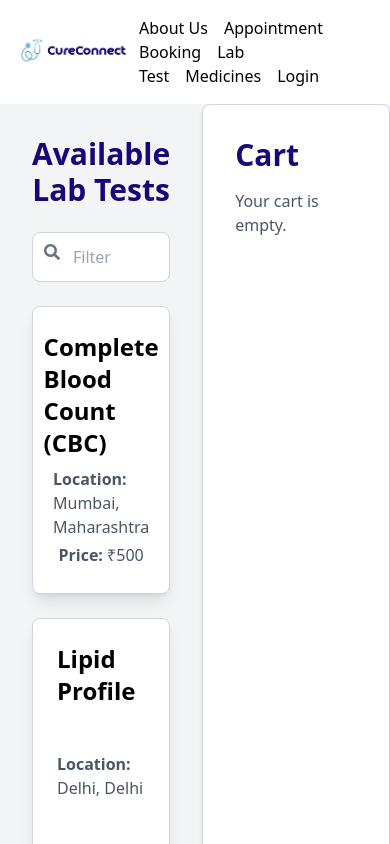
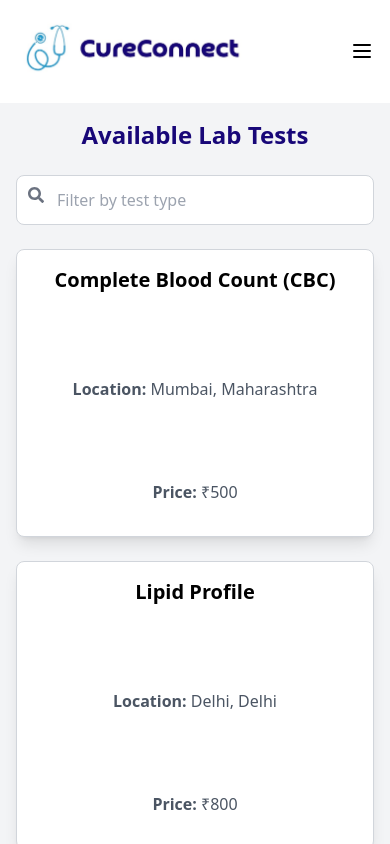
Before and after one commit to soniya-malviy/CureConnectFrontend, a React (Create React App) app: page /labTest in a window 390 px wide. Shown: the top 844 px of the page. Built offline with nearby package versions, Linux system fonts and the light colour scheme.

Commit message:
make responsive

```diff
--- a/src/Components/Header.js
+++ b/src/Components/Header.js
@@ -1,35 +1,58 @@
+import React, { useState } from 'react';
 import { NavLink, Outlet } from 'react-router-dom';
 import LOGO from '../assets/LOGO.jpeg';
 
 const Header = () => {
+    const [isMenuOpen, setIsMenuOpen] = useState(false);
+
+    const toggleMenu = () => {
+        setIsMenuOpen(!isMenuOpen);
+    };
+
     return (
         <>
-            <header
-                className="bg-white text-black py-4 shadow-lg"
-
-            >
+            <header className="bg-white text-black py-4 shadow-lg">
                 <div className="container mx-auto flex items-center justify-between px-4">
+                    {/* Logo */}
                     <NavLink to="/about" className="flex items-center">
                         <img
                             src={LOGO}
                             alt="website-logo"
-                            className="h-15 w-[250px] mr-0"
+                            className="h-15 w-[250px] lg:w-[150px] object-cover"
                         />
                     </NavLink>
-                    <nav className="space-x-4">
-                        <NavLink to="/about" className="text-black hover:text-theme-color">
+
+                    {/* Mobile Menu Button */}
+                    <button
+                        className="lg:hidden flex items-center text-black focus:outline-none"
+                        onClick={toggleMenu}
+                    >
+                        <svg
+                            xmlns="http://www.w3.org/2000/svg"
+                            className="w-6 h-6"
+                            fill="none"
+                            viewBox="0 0 24 24"
+                            stroke="currentColor"
+                        >
+                            <path strokeLinecap="round" strokeLinejoin="round" strokeWidth="2" d="M4 6h16M4 12h16M4 18h16" />
+                        </svg>
+                    </button>
+
+                    {/* Navigation Links */}
+                    <nav className={`lg:flex lg:items-center lg:space-x-4 ${isMenuOpen ? 'block' : 'hidden lg:block'}`}>
+                        <NavLink to="/about" className="block py-2 px-4 text-black hover:text-theme-color">
                             About Us
                         </NavLink>
-                        <NavLink to="/appointment" className="text-black hover:text-theme-color">
+                        <NavLink to="/appointment" className="block py-2 px-4 text-black hover:text-theme-color">
                             Appointment Booking
                         </NavLink>
-                        <NavLink to="/labtest" className="text-black hover:text-theme-color">
+                        <NavLink to="/labtest" className="block py-2 px-4 text-black hover:text-theme-color">
                             Lab Test
                         </NavLink>
-                        <NavLink to="/medicines" className="text-black hover:text-theme-color">
+                        <NavLink to="/medicines" className="block py-2 px-4 text-black hover:text-theme-color">
                             Medicines
                         </NavLink>
-                        <NavLink to="/login" className="text-black hover:text-theme-color">
+                        <NavLink to="/login" className="block py-2 px-4 text-black hover:text-theme-color">
                             Login
                         </NavLink>
                     </nav>
--- a/src/Components/LabTest.js
+++ b/src/Components/LabTest.js
@@ -26,12 +26,12 @@ const LabTest = () => {
     );
 
     return (
-        <div className="flex min-h-screen bg-gray-100">
+        <div className="flex flex-col lg:flex-row min-h-screen bg-gray-100">
             {/* Lab Tests Section */}
-            <div className="flex-1 p-8">
-                <h2 className="text-3xl font-bold mb-6 text-center text-theme-dark-blue">Available Lab Tests</h2>
+            <div className="flex-1 p-4 lg:p-8">
+                <h2 className="text-2xl lg:text-3xl font-bold mb-6 text-center text-theme-dark-blue">Available Lab Tests</h2>
                 <div className="mb-6 flex justify-center">
-                    <div className="relative w-full max-w-lg">
+                    <div className="relative w-full max-w-md lg:max-w-lg">
                         <input
                             type="text"
                             placeholder="Filter by test type"
@@ -50,7 +50,7 @@ const LabTest = () => {
                         )}
                     </div>
                 </div>
-                <div className="grid grid-cols-1 sm:grid-cols-2 md:grid-cols-3 gap-6">
+                <div className="grid grid-cols-1 sm:grid-cols-2 md:grid-cols-3 lg:grid-cols-4 gap-6">
                     {filteredTests.map((test, index) => (
                         <div
                             key={test.test_id}
@@ -62,8 +62,8 @@ const LabTest = () => {
                             >
                                 <div className="flip-card-inner w-full h-full transition-transform duration-600 transform-style-preserve-3d">
                                     {/* Front Side */}
-                                    <div className="flip-card-front bg-white shadow-lg rounded-lg p-6 border border-gray-300 flex flex-col items-center justify-between">
-                                        <h3 className="text-2xl font-semibold mb-2">{test.test_type}</h3>
+                                    <div className="flip-card-front bg-white shadow-lg rounded-lg p-4 border border-gray-300 flex flex-col items-center justify-between">
+                                        <h3 className="text-xl lg:text-2xl font-semibold mb-2">{test.test_type}</h3>
                                         <p className="text-gray-600 mb-1"><strong>Location:</strong> {test.location}</p>
                                         <p className="text-gray-600 mb-4"><strong>Price:</strong> ₹{test.price}</p>
                                         {/*<button*/}
@@ -77,8 +77,8 @@ const LabTest = () => {
                                         {/*</button>*/}
                                     </div>
                                     {/* Back Side */}
-                                    <div className="flip-card-back bg-gray-100 shadow-lg rounded-lg p-6 border border-gray-300 flex flex-col items-center justify-center text-center">
-                                        <h3 className="text-xl font-semibold mb-2">{test.test_type}</h3>
+                                    <div className="flip-card-back bg-gray-100 shadow-lg rounded-lg p-4 border border-gray-300 flex flex-col items-center justify-center text-center">
+                                        <h3 className="text-xl lg:text-2xl font-semibold mb-2">{test.test_type}</h3>
                                         <p className="text-gray-600 mb-2"><strong>Organ:</strong> {test.organ}</p>
                                         <p className="text-gray-600 mb-2"><strong>Description:</strong> {test.description}</p>
 
@@ -100,8 +100,8 @@ const LabTest = () => {
             </div>
 
             {/* Cart Section */}
-            <div className="w-full lg:w-1/4 p-8 bg-white shadow-md rounded-lg border border-gray-300">
-                <h2 className="text-3xl font-bold mb-4 text-theme-dark-blue">Cart</h2>
+            <div className="w-full lg:w-1/4 p-4 lg:p-8 bg-white shadow-md rounded-lg border border-gray-300">
+                <h2 className="text-2xl lg:text-3xl font-bold mb-4 text-theme-dark-blue">Cart</h2>
                 <div className="space-y-4">
                     {cart.length > 0 ? (
                         <ul className="space-y-4">
--- a/src/Components/Login.js
+++ b/src/Components/Login.js
@@ -12,6 +12,7 @@ const LoginPage = () => {
     const [email, setEmail] = useState('');
     const [password, setPassword] = useState('');
     const [isSignup, setIsSignup] = useState(false); // Toggle between login and signup
+    const [loggedIn, setLoggedIn] = useState(false); // Track login status
     const navigate = useNavigate();
 
     const handleLogin = async (e) => {
@@ -40,7 +41,8 @@ const LoginPage = () => {
 
         try {
             await mockLogin(email, password);
-            navigate('/about');
+            setLoggedIn(true); // Set logged in status
+            navigate('/profile'); // Redirect to profile after login
         } catch (error) {
             toast.error(error.message);
         }
@@ -155,6 +157,16 @@ const LoginPage = () => {
                             )}
                         </p>
                     </form>
+                    {loggedIn && (
+                        <div className="mt-4 text-center">
+                            <button
+                                onClick={() => navigate('/profile')} // Redirect to user profile page
+                                className="w-full py-2 px-4 bg-blue-600 text-white font-semibold rounded-md shadow-sm hover:bg-blue-700 focus:outline-none focus:ring-2 focus:ring-blue-500 focus:ring-offset-2"
+                            >
+                                User Profile
+                            </button>
+                        </div>
+                    )}
                 </div>
             </div>
         </div>
--- a/src/Components/Medicines.js
+++ b/src/Components/Medicines.js
@@ -35,11 +35,11 @@ const Medicines = () => {
     );
 
     return (
-        <div className="flex min-h-screen bg-gray-100">
+        <div className="flex flex-col lg:flex-row min-h-screen bg-gray-100">
             {/* Medicines Section */}
-            <div className="flex-1 p-8">
+            <div className="flex-1 p-4 lg:p-8">
                 {/* Search Bar */}
-                <div className="max-w-4xl mx-auto mb-8">
+                <div className="max-w-md mx-auto mb-8">
                     <input
                         type="text"
                         placeholder="Search by medicine name..."
@@ -50,13 +50,13 @@ const Medicines = () => {
                 </div>
 
                 {/* Medicine Cards */}
-                <div className="flex flex-wrap -mx-4">
+                <div className="grid grid-cols-1 sm:grid-cols-2 md:grid-cols-3 lg:grid-cols-4 gap-4">
                     {filteredMedicines.map((medicine) => (
-                        <div key={medicine.id} className="w-full sm:w-1/2 lg:w-1/3 xl:w-1/4 p-4">
+                        <div key={medicine.id} className="bg-white rounded-lg shadow-md overflow-hidden">
                             <div className="relative w-full h-80">
                                 <div className="absolute inset-0 flip-card">
                                     <div className="flip-card-inner">
-                                        <div className="flip-card-front bg-white rounded-lg shadow-md p-4 flex flex-col h-full">
+                                        <div className="flip-card-front bg-white rounded-lg p-4 flex flex-col h-full">
                                             <img
                                                 src={medicine.image_url}
                                                 alt={medicine.medicine_name}
@@ -66,7 +66,7 @@ const Medicines = () => {
                                             <p className="text-gray-600">Price: ₹{medicine.price}</p>
                                             <p className="text-gray-600">Usage: {medicine.usage}</p>
                                         </div>
-                                        <div className="flip-card-back bg-white rounded-lg shadow-md p-4 flex flex-col h-full">
+                                        <div className="flip-card-back bg-white rounded-lg p-4 flex flex-col h-full">
                                             <p className="text-gray-800 mb-2"><strong>Organ Use For:</strong> {medicine.organ_use_for}</p>
                                             <p className="text-gray-800 mb-2"><strong>Dosage:</strong> {medicine.dosage}</p>
                                             <p className="text-gray-800 mb-4"><strong>Description:</strong> {medicine.description}</p>
@@ -86,7 +86,7 @@ const Medicines = () => {
             </div>
 
             {/* Cart Section */}
-            <div className="w-80 p-8 bg-white shadow-lg">
+            <div className="w-full lg:w-80 p-4 lg:p-8 bg-white shadow-lg">
                 <h2 className="text-xl font-bold mb-4">Shopping Cart</h2>
                 <ul className="space-y-4">
                     {cart.length === 0 ? (
```
Also changed, not shown: src/Components/DoctorProfile.js (+14 -15 lines).
